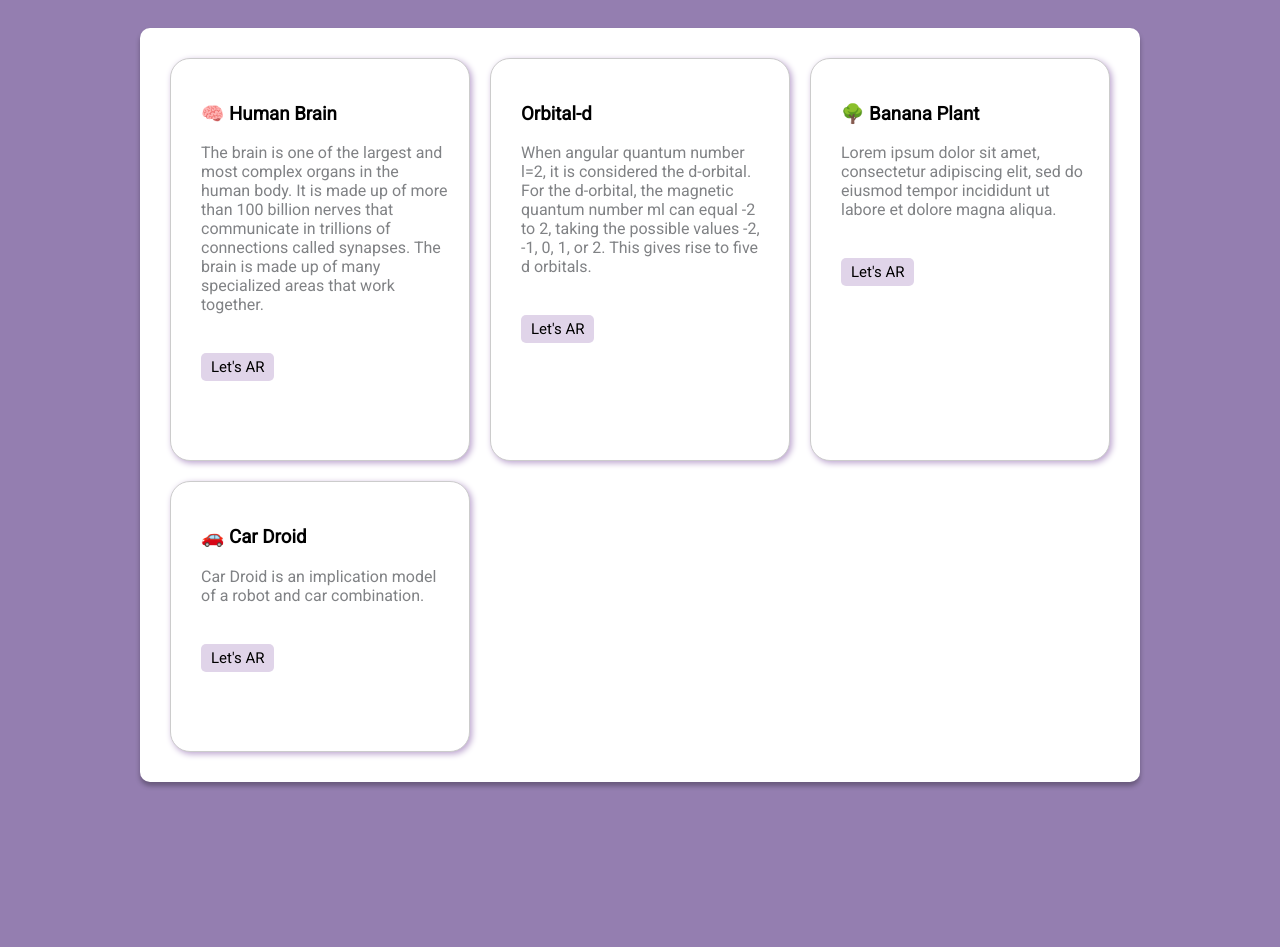
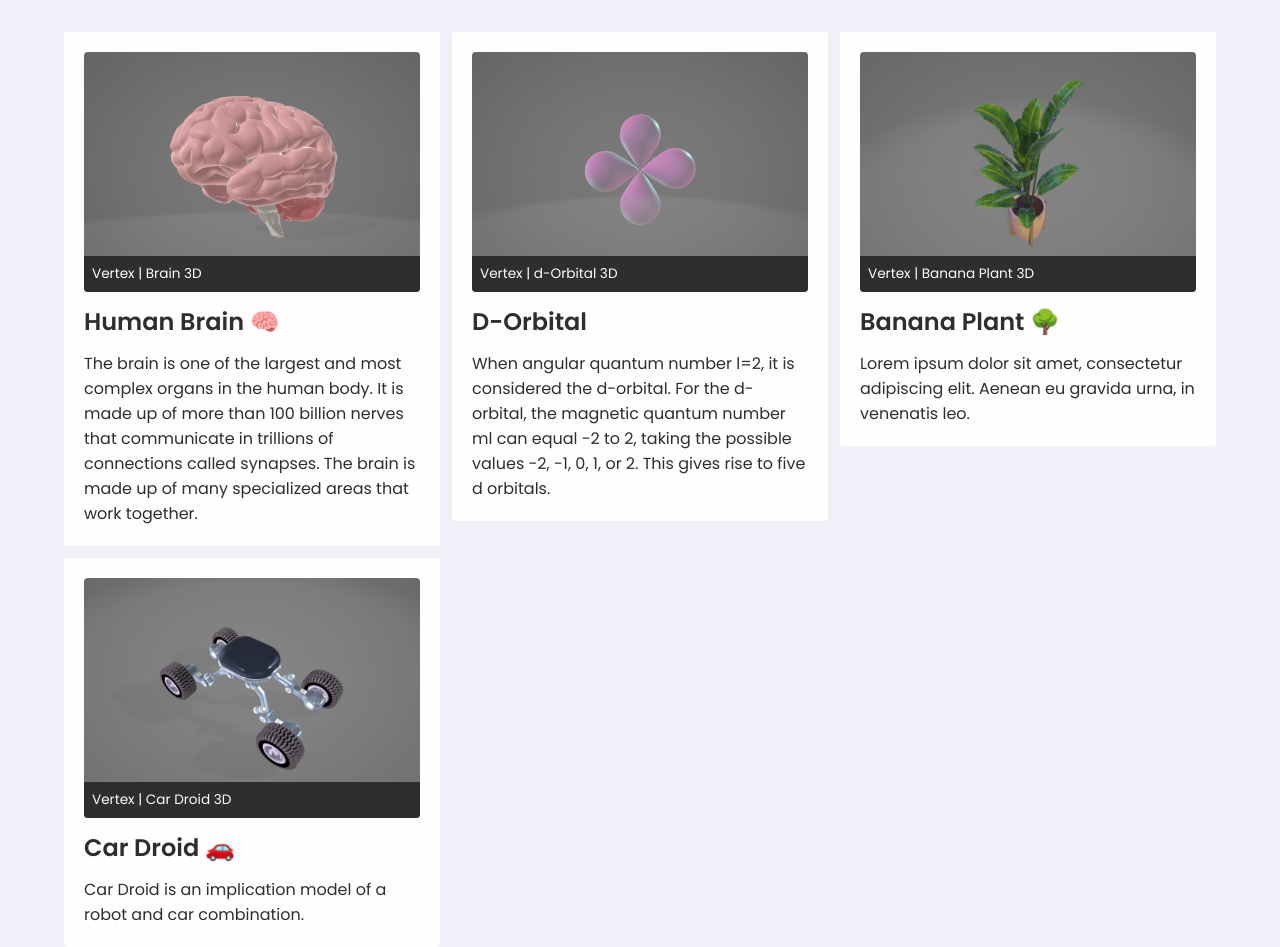
Before and after one commit to cureofdeath/Vector, a plain HTML site: page index.html in a window 1280 px wide. Before the commit the page ends 800 px from the top, so only its background shows below. Drawn offline with Linux system fonts and the light colour scheme.

Commit message:
index file updated

```diff
--- a/index.html
+++ b/index.html
@@ -10,47 +10,67 @@
 
   <body>
 
-    <div class="box">
-      <div class="container">
-        <main class="grid">
-
-          <article>
-            <div class="text">
-              <h3>🧠 Human Brain </h3>
-              <p>The brain is one of the largest and most complex organs in the human body. It is made up of more than 100 billion nerves that communicate in trillions of connections called synapses. The brain is made up of many specialized areas that work together.</p>
-              <a href="./human-brain.html" class="btn">Let's AR</a>
+    <section>
+      <a href="./human-brain.html">
+        <article class="card">
+          <figure class="card-img">
+            <img src="./src/brain.png" />
+            <figcaption>
+              Vertex | Brain 3D
+            </figcaption>
+          </figure>
+          <div class="card-body">
+            <h2 class="card-title">Human Brain 🧠</h2>
+            <p class="card-text">The brain is one of the largest and most complex organs in the human body. It is made up of more than 100 billion nerves that communicate in trillions of connections called synapses. The brain is made up of many specialized areas that work together.</p>
           </div>
         </article>
-
-          <article>
-            <div class="text">
-              <h3> Orbital-d</h3>
-              <p>When angular quantum number l=2, it is considered the d-orbital. For the d-orbital, the magnetic quantum number ml can equal -2 to 2, taking the possible values -2, -1, 0, 1, or 2. This gives rise to five d orbitals. </p>
-              <a href="./orbital-d.html" class="btn">Let's AR</a>
+      </a>
+      <a href="./orbital-d.html">
+        <article class="card">
+          <figure class="card-img">
+            <img src="./src/orbital.png" />
+            <figcaption>
+              Vertex | d-Orbital 3D
+            </figcaption>
+          </figure>
+          <div class="card-body">
+            <h2 class="card-title">d-Orbital</h2>
+            <p class="card-text">When angular quantum number l=2, it is considered the d-orbital. For the d-orbital, the magnetic quantum number ml can equal -2 to 2, taking the possible values -2, -1, 0, 1, or 2. This gives rise to five d orbitals.</p>
           </div>
         </article>
+      </a>
 
-          <article>
-            <div class="text">
-              <h3>🌳 Banana Plant</h3>
-              <p>Lorem ipsum dolor sit amet, consectetur adipiscing elit, sed do eiusmod tempor incididunt ut labore et dolore magna aliqua. </p>
-              <a href="./plant.html" class="btn">Let's AR</a>
+      <a href="./plant.html">
+        <article class="card">
+          <figure class="card-img">
+            <img src="./src/plant.png" />
+            <figcaption>
+               Vertex | Banana Plant 3D
+            </figcaption>
+          </figure>
+          <div class="card-body">
+            <h2 class="card-title">Banana Plant 🌳</h2>
+            <p class="card-text">Lorem ipsum dolor sit amet, consectetur adipiscing elit. Aenean eu gravida urna, in venenatis leo.</p>
           </div>
         </article>
+      </a>
 
-          <article>
-            <div class="text">
-              <h3>🚗 Car Droid</h3>
-              <p>Car Droid is an implication model of a robot and car combination. </p>
-              <a href="./dron.html" class="btn">Let's AR</a>
+      <a href="./dron.html">
+        <article class="card">
+          <figure class="card-img">
+            <img src="./src/Droid.png" />
+            <figcaption>
+               Vertex | Car Droid 3D
+            </figcaption>
+          </figure>
+          <div class="card-body">
+            <h2 class="card-title">Car Droid 🚗</h2>
+            <p class="card-text">Car Droid is an implication model of a robot and car combination. </p>
           </div>
         </article>
+      </a>
 
-
-
-        </main>
-      </div>
-      </div>
+    </section>
 
   </body>
 </html>
--- a/styles.css
+++ b/styles.css
@@ -1,73 +1,81 @@
-@import url('https://fonts.googleapis.com/css2?family=Roboto:wght@100;400&display=swap');
+@import url("https://fonts.googleapis.com/css2?family=Poppins:wght@400;500;600&display=swap");
 
-
-* {
+*,
+*::before,
+*::after {
+  margin: 0;
+  padding: 0;
   box-sizing: border-box;
 }
 
-.box {
-  background-color: #fff;
-  box-shadow: 0 4px 5px rgba(0, 0, 0, 0.3);
-  border-radius: 10px;
-  padding: 30px;
-  max-width: 1000px;
+:root {
+  --pmcolor: #f1f0f9;
+  --sdcolor: #fefefe;
+  --ttcolor: #2e2e2e;
 }
 
+html,
 body {
-  background-color: #947EB0;
-  justify-content: center;
-  display: flex;
+  width: 100%;
+  height: 100vh;
+  font-family: "Poppins", sans-serif;
+  color: var(--ttcolor);
+  background-color: var(--pmcolor);
 }
 
-
-body {
-  padding-top: 20px;
-  font-family: 'Roboto', sans-serif;
+a {
+  color: inherit;
+  text-decoration: none;
 }
 
-.grid {
+section {
+  width: 90%;
+  margin: 2rem auto;
   display: grid;
-  grid-template-columns: repeat(auto-fill, minmax(270px, 1fr));
-  grid-gap: 20px;
-
-
+  gap: 0.75rem;
+  grid-template-columns: repeat(auto-fill, minmax(20rem, 1fr));
 }
 
-.grid > article {
-  border: 1px solid #ccc;
-  box-shadow: 2px 2px 6px 0px rgba(187, 163, 206, 1);
-  background-color: #fff;
-  padding: 5% 0;
-   border-radius: 20px;
+.card {
+  width: 100%;
+  cursor: default;
+  padding: 1.25rem;
+  border-radius: 0.25rem;
+  background-color: var(--sdcolor);
+  transition: transform 0.3s ease-in-out;
 }
 
-
-.grid .text {
-  padding: 10px 20px 20px 30px;
-  color: #808285;
-  margin-bottom: 20px;
+.card:hover {
+  transform: translateY(-0.5rem);
 }
 
-.grid .btn {
-  margin-top: 20px;
-  background-color: #e0d4e9;
-	border: 0;
-	border-radius: 5px;
-	color: #000;
-	font-size: 15px;
-	padding: 5px 10px 5px 10px;
-  line-height: 5;
-  font-family: 'Roboto', sans-serif;
-  text-decoration: none;
-
+.card-img {
+  width: 100%;
+  height: 15rem;
+  overflow: hidden;
+  position: relative;
+  border-radius: 0.25rem;
 }
 
-.btn:hover {
-  background: #d1d3d4;
-  transition-duration: 80ms;
+.card-img img {
+  width: 100%;
+  height: 100%;
+  display: block;
+  object-fit: cover;
+  object-position: center;
 }
 
-h3{
-  color: #000;
-  text-align: left;
+.card-img figcaption {
+  background-color: var(--ttcolor);
+  color: var(--sdcolor);
+  font-size: 0.85rem;
+  padding: 0.5rem;
+  width: 100%;
+  position: absolute;
+  bottom: 0;
 }
+
+.card-title {
+  text-transform: capitalize;
+  margin: 0.75rem 0;
+}
```
Also changed, not shown: human-brain.html (+1 -1 lines), src/Droid.png (added), src/brain.png (added), src/orbital.png (added), src/plant.png (added). Lines whose indentation alone changed are shown as unchanged.
